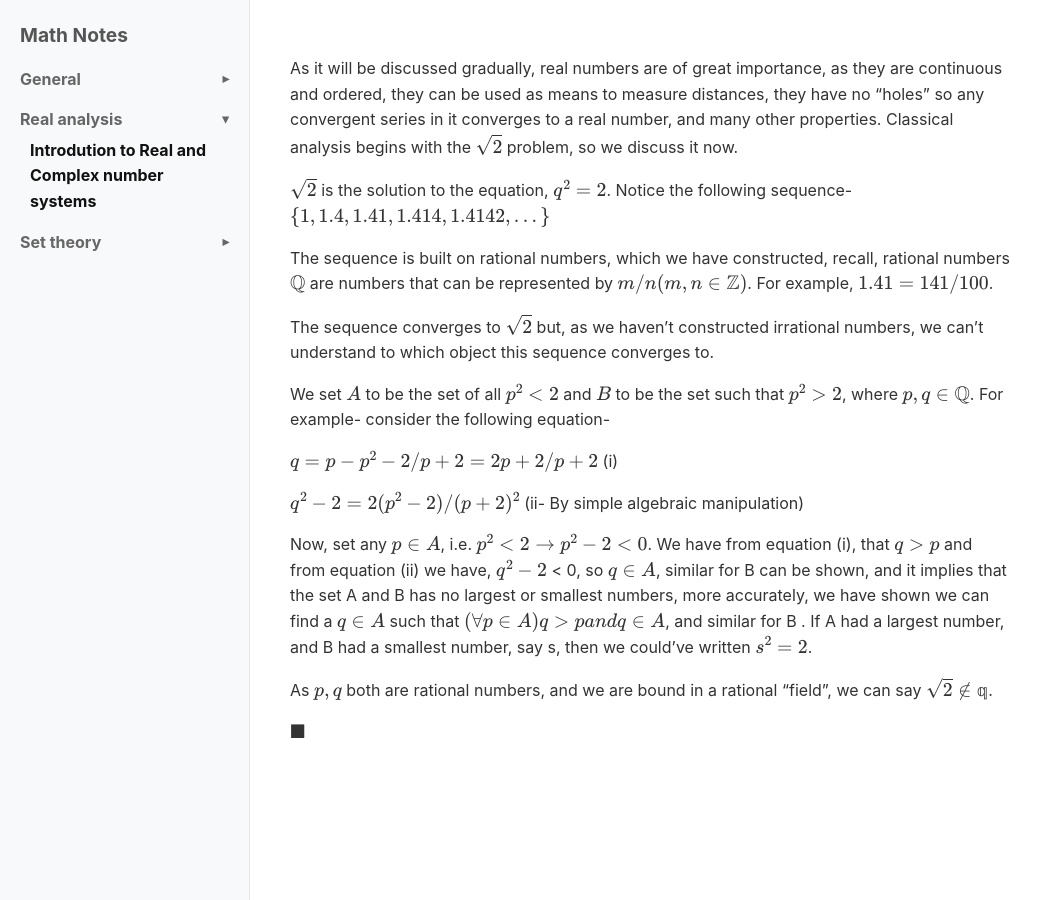
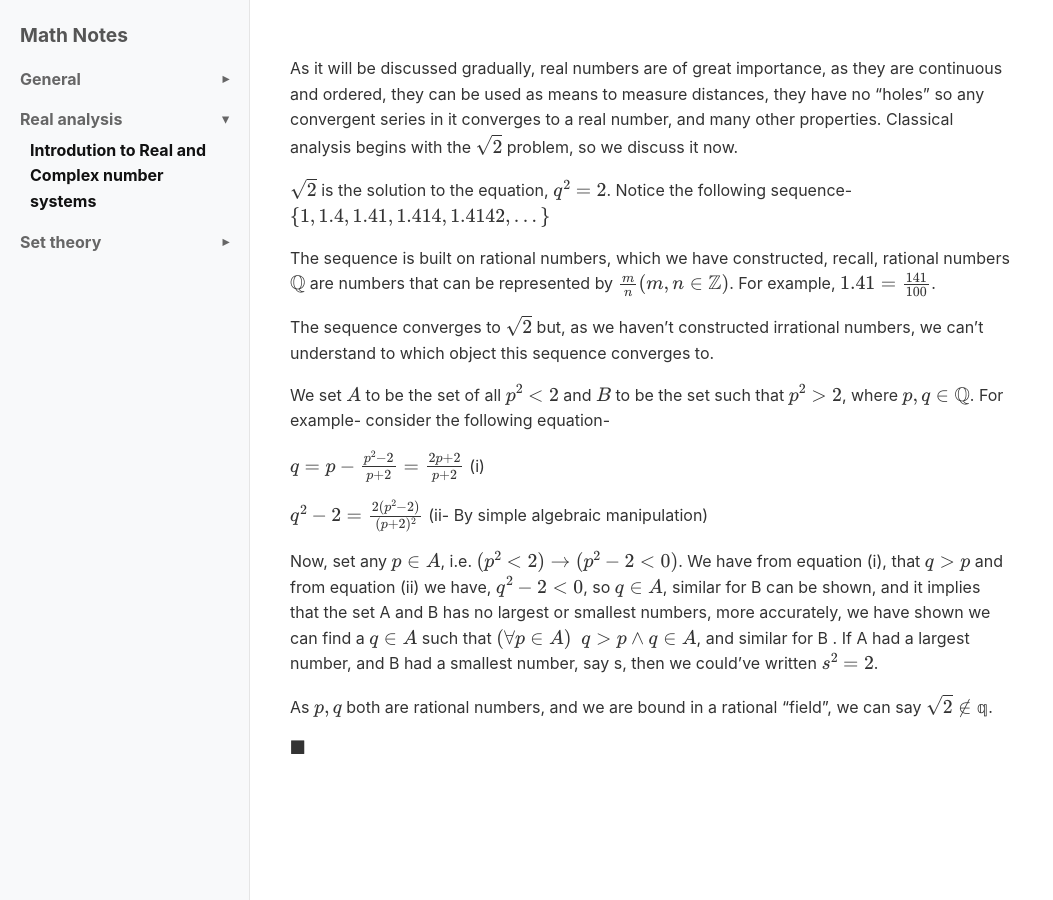
Before and after one commit to Nasif-Abdullah/Math, a Jekyll site: the page built from Real Analysis/Introduction.md, in a window 1280 px wide. Shown: the whole page, without its empty margins (0-1053 px from the left). Built offline with Jekyll 4.4.1, drawn with Linux system fonts in a browser that asks for light colours.

Commit message:
Update Introduction.md

```diff
--- a/Real Analysis/Introduction.md
+++ b/Real Analysis/Introduction.md
@@ -7,17 +7,17 @@ As it will be discussed gradually, real numbers are of great importance, as they
 
 $$\sqrt{2}$$ is the solution to the equation, $$q^2 = 2$$. Notice the following sequence- $$\{1, 1.4, 1.41, 1.414, 1.4142,...\}$$
 
-The sequence is built on rational numbers, which we have constructed, recall, rational numbers $$\mathbb{Q}$$ are numbers that can be represented by $$m/n (m,n \in \mathbb{Z})$$. For example, $$1.41 = 141/100$$.
+The sequence is built on rational numbers, which we have constructed, recall, rational numbers $$\mathbb{Q}$$ are numbers that can be represented by $$\frac{m}{n} (m,n \in \mathbb{Z})$$. For example, $$1.41 = \frac{141}{100}$$.
 
 The sequence converges to $$\sqrt{2}$$ but, as we haven't constructed irrational numbers, we can't understand to which object this sequence converges to.
 
 We set $$A$$ to be the set of all $$p^2<2$$ and $$B$$ to be the set such that $$p^2>2$$, where $$p,q \in \mathbb{Q}$$. For example- consider the following equation-
 
-$q = p - {p^2 -2}/{p+2} = {2p + 2}/{p+2}$ (i)
+$q = p - \frac{p^2 -2}{p+2} = \frac{2p + 2}{p+2}$ (i)
 
-$q^2 - 2 = {2(p^2 - 2)/ (p+2)^2}$ (ii- By simple algebraic manipulation)
+$q^2 - 2 = \frac{2(p^2 - 2)}{(p+2)^2}$ (ii- By simple algebraic manipulation)
 
-Now, set any $$p \in A$$, i.e. $$p^2 < 2 \rightarrow p^2 -2 <0$$. We have from equation (i), that $$q > p$$ and from equation (ii) we have, $$q^2 -2$$ < 0, so $$q \in A$$, similar for B can be shown, and it implies that the set A and B has no largest or smallest numbers, more accurately, we have shown we can find a $$q \in A$$ such that $$(\forall p \in A) q>p and q \in A$$, and similar for B . If A had a largest number, and B had a smallest number, say s, then we could've written $$s^2 = 2$$.
+Now, set any $$p \in A$$, i.e. $$(p^2 < 2) \rightarrow (p^2 -2 <0)$$. We have from equation (i), that $$q > p$$ and from equation (ii) we have, $$q^2 -2 < 0$$, so $$q \in A$$, similar for B can be shown, and it implies that the set A and B has no largest or smallest numbers, more accurately, we have shown we can find a $$q \in A$$ such that $$(\forall p \in A) \ \ q>p \wedge q \in A$$, and similar for B . If A had a largest number, and B had a smallest number, say s, then we could've written $$s^2 = 2$$.
 
 As $$p,q$$ both are rational numbers, and we are bound in a rational "field", we can say $$\sqrt{2} \notin \mathbb{q}$$.
 
```
